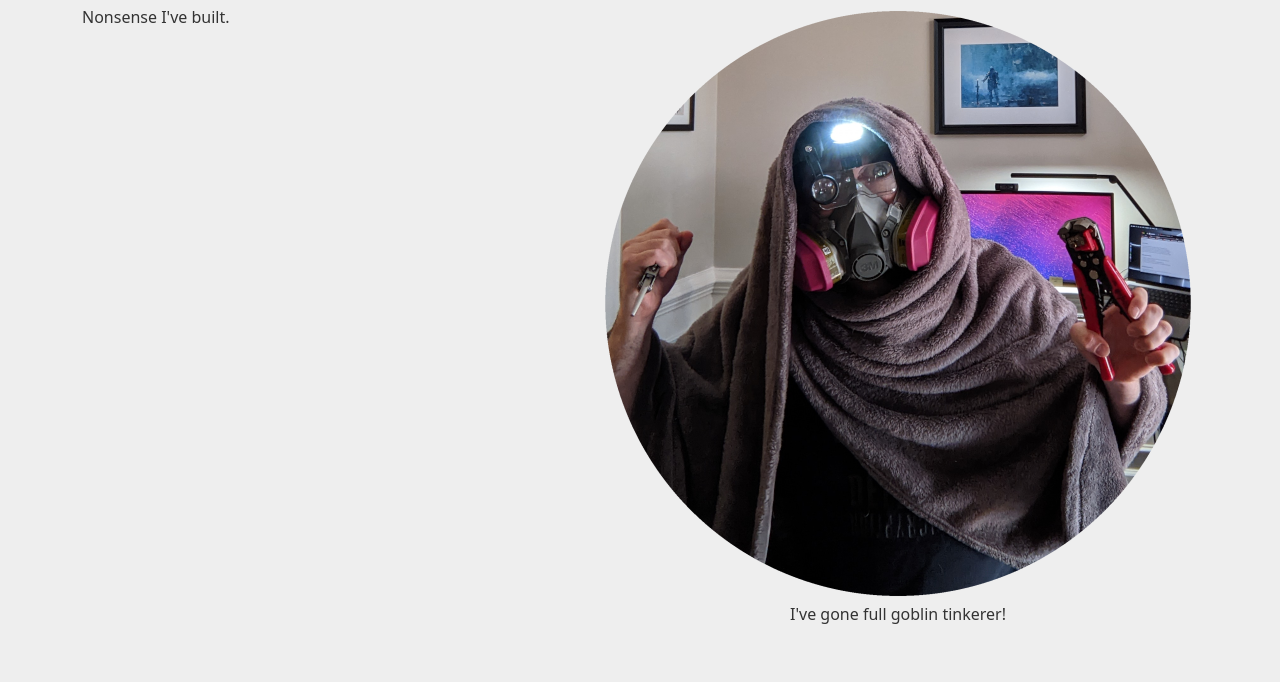
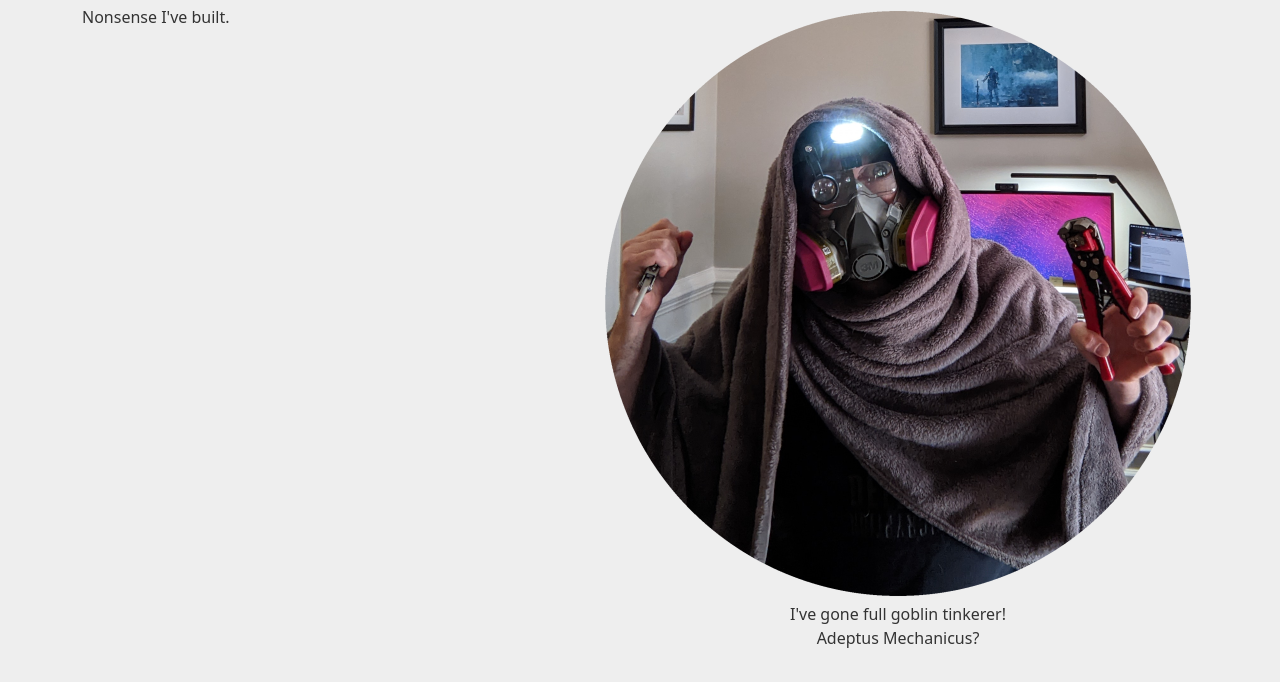
Before and after one commit to chriscummings/chriscummings.github.io, a plain HTML site: page docs/projects/index.html in a window 1280 px wide. Shown: the part 86-768 px from the top of the page. Drawn offline with Linux system fonts and the light colour scheme.

Commit message:
sdafsdfsdfsdf

```diff
--- a/docs/projects/index.html
+++ b/docs/projects/index.html
@@ -23,7 +23,8 @@
 			</div>
 			<div class="col" style="text-align: center;">
 				<img src="../assets/images/gobo-me.png"><br/>
-				I've gone full goblin tinkerer!
+				I've gone full goblin tinkerer!<br/>
+				Adeptus Mechanicus?
 			</div>
 		</div>
 	</div>
```
